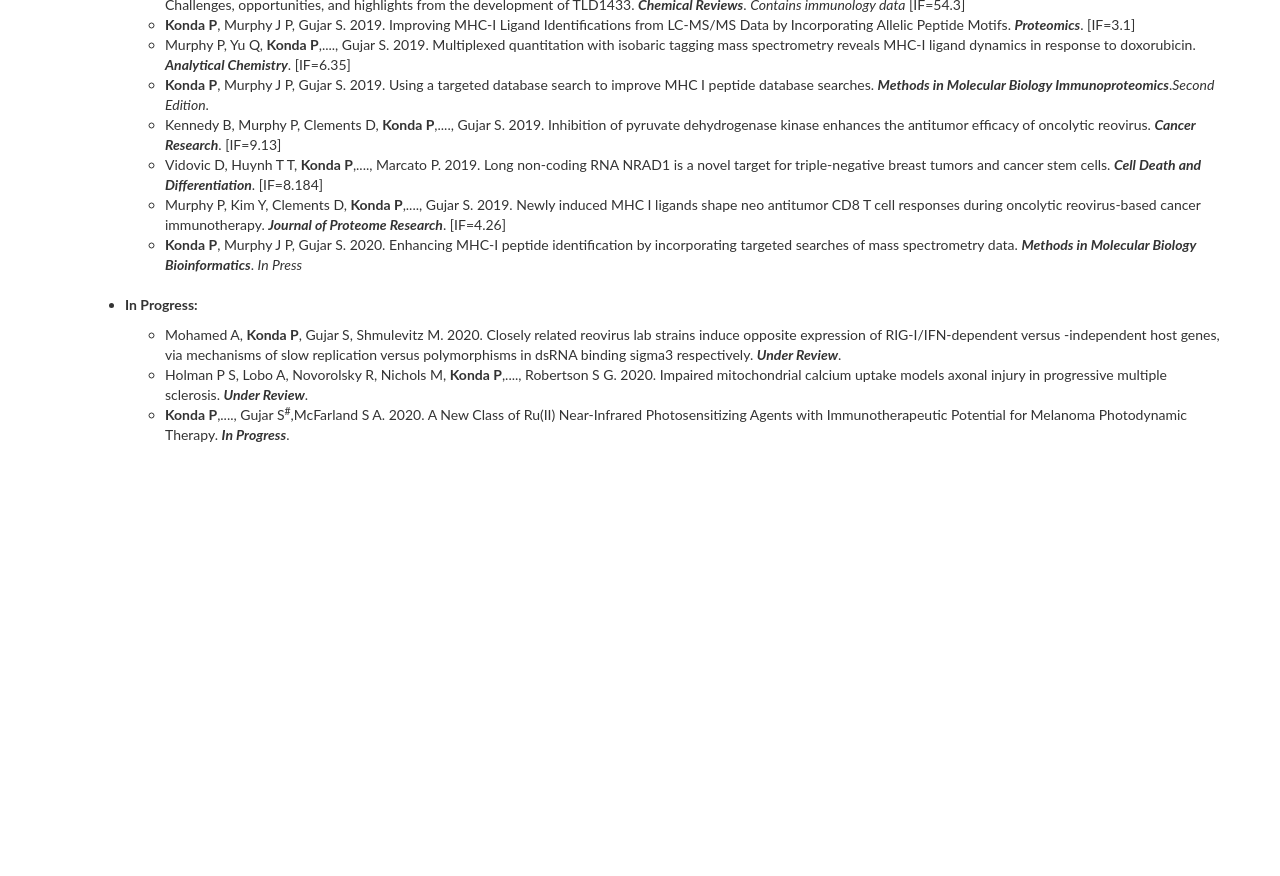
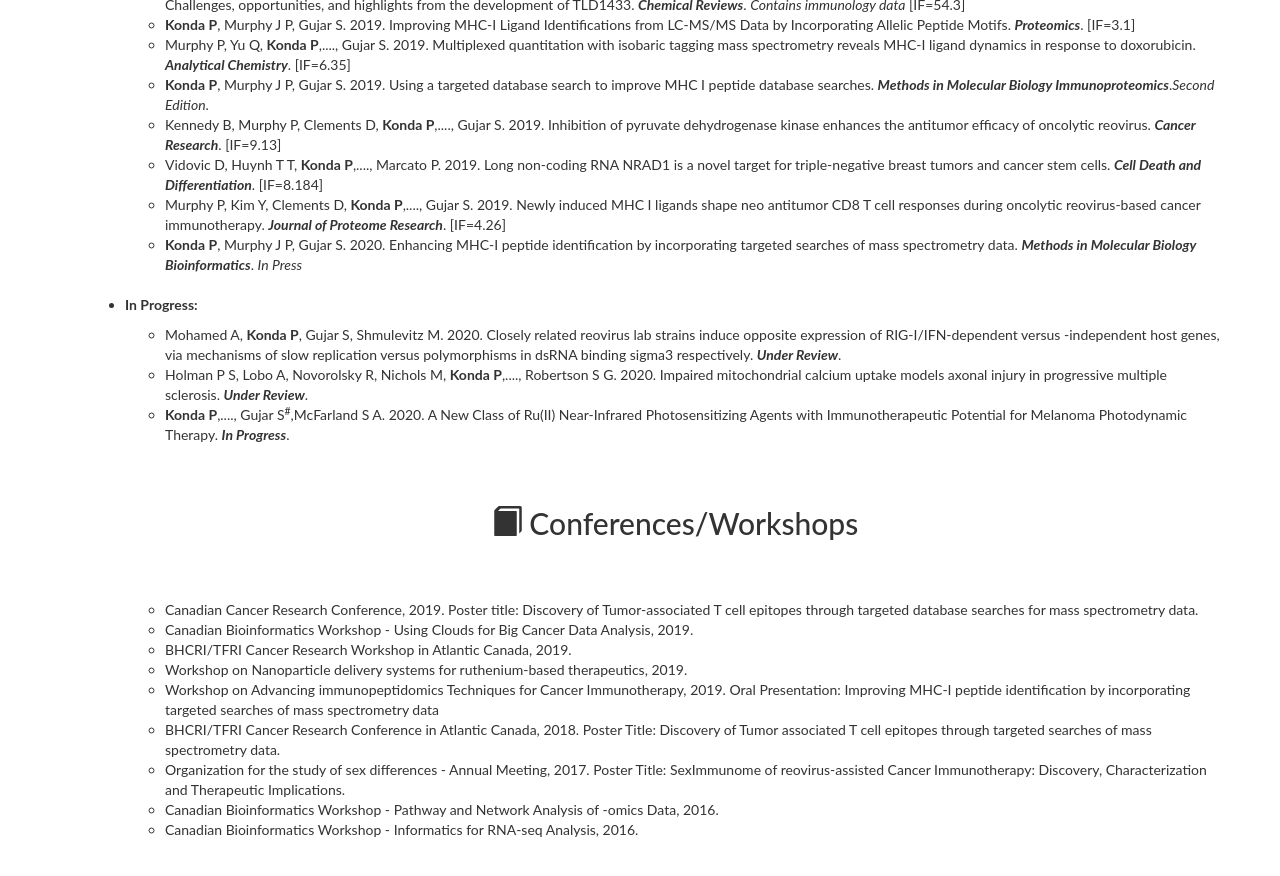
Before and after one commit to Prathyusha-konda/Prathyusha-konda.github.io, a Jekyll site: the page built from index.md, in a window 1280 px wide and 900 px high, scrolled down 1632 px. Shown: the top 876 px of the window. Built offline with Jekyll 4.4.1, drawn with Linux system fonts in a browser that asks for light colours; nearby versions of some CDN libraries; before the commit the page ends 2157 px from its top, so only the background shows below that.

Commit message:
Update index.md

```diff
--- a/index.md
+++ b/index.md
@@ -98,3 +98,16 @@ scroll: true
             </ul>
             </li>
 		<br>
+		<h2 id="Conferences/Workshops"><span class="glyphicon glyphicon-book" aria-hidden="true"></span>  Conferences/Workshops</h2>
+		<br>
+            <ul id="sublist">
+		<li> Canadian Cancer Research Conference, 2019. Poster title: Discovery of Tumor-associated T cell epitopes through targeted database searches for mass spectrometry data. </li>
+		    <li> Canadian Bioinformatics Workshop -  Using Clouds for Big Cancer Data Analysis, 2019. </li>
+		    <li> BHCRI/TFRI Cancer Research Workshop in Atlantic Canada, 2019. </li>
+		    <li> Workshop on Nanoparticle delivery systems for ruthenium-based therapeutics, 2019. </li>
+		    <li> Workshop on Advancing immunopeptidomics Techniques for Cancer Immunotherapy, 2019. Oral Presentation: Improving MHC-I peptide identification by incorporating targeted searches of mass spectrometry data </li>
+		    <li> BHCRI/TFRI Cancer Research Conference in Atlantic Canada, 2018. Poster Title: Discovery of Tumor associated T cell epitopes through targeted searches of mass spectrometry data. </li>
+		    <li> Organization for the study of sex differences - Annual Meeting, 2017. Poster Title: SexImmunome of reovirus-assisted Cancer Immunotherapy: Discovery, Characterization and Therapeutic Implications. </li>
+		    <li> Canadian Bioinformatics Workshop - Pathway and Network Analysis of -omics Data, 2016.</li>
+		    <li> Canadian Bioinformatics Workshop - Informatics for RNA-seq Analysis, 2016.</li>
+		</ul>
```
